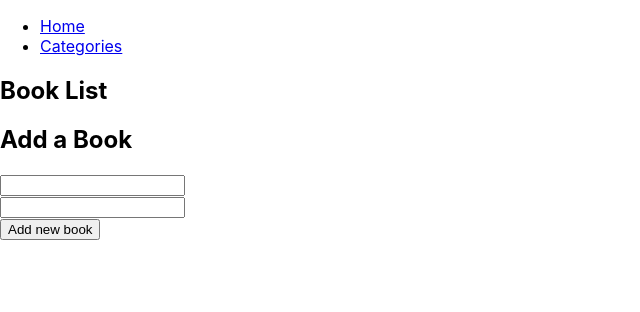
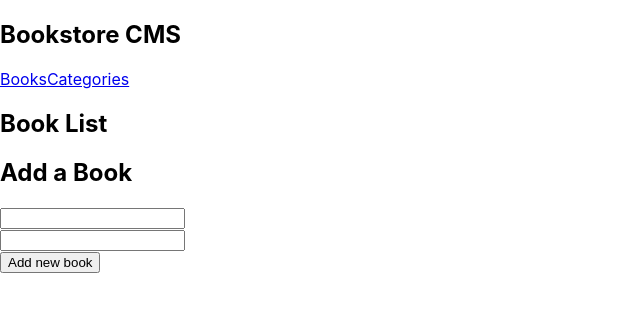
Before and after one commit to PedroH-Neves/book-store-react, a React (Create React App) app: page / in a window 1280 px wide. Shown: the top 312 px of the page, without its empty margins (0-640 px from the left). Built offline with nearby package versions, Linux system fonts and the light colour scheme.

Commit message:
Add NavBar component

```diff
--- a/package.json
+++ b/package.json
@@ -8,6 +8,7 @@
     "@testing-library/user-event": "^13.5.0",
     "react": "^18.2.0",
     "react-dom": "^18.2.0",
+    "react-router-dom": "^6.14.1",
     "react-scripts": "5.0.1",
     "web-vitals": "^2.1.4"
   },
--- a/src/App.js
+++ b/src/App.js
@@ -1,22 +1,17 @@
 import React from 'react';
 import {
-  BrowserRouter as Router, Routes, Route, Link,
+  BrowserRouter as Router, Routes, Route,
 }
   from 'react-router-dom';
 import './App.css';
 import Categories from './components/Categories';
 import Book from './components/BookList';
+import NavBar from './components/NavBar';
 
 function App() {
   return (
     <Router>
-      <nav>
-        <ul>
-          <li><Link to="/">Home</Link></li>
-          <li><Link to="/categories">Categories</Link></li>
-        </ul>
-      </nav>
-
+      <NavBar />
       <Routes>
         <Route path="/" element={<Book />} />
         <Route path="/Categories" element={<Categories />} />
--- /dev/null
+++ b/src/components/NavBar.js
@@ -0,0 +1,17 @@
+import { NavLink } from 'react-router-dom';
+
+const NavBar = () => (
+  <header className="nav-header">
+    <nav className="navbar">
+      <div>
+        <div>
+          <h1>Bookstore CMS</h1>
+          <span className="nav-link"><NavLink to="/">Books</NavLink></span>
+          <span className="nav-link"><NavLink to="/categories">Categories</NavLink></span>
+        </div>
+      </div>
+    </nav>
+  </header>
+);
+
+export default NavBar;
```
Also changed, not shown: 1 other file (tests, documents, lock files or other folders).
